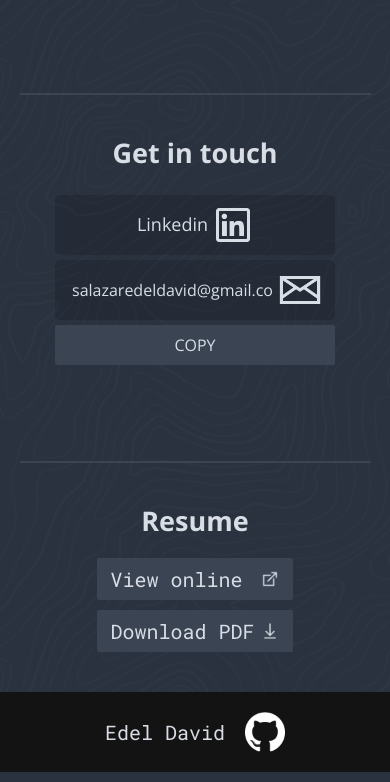
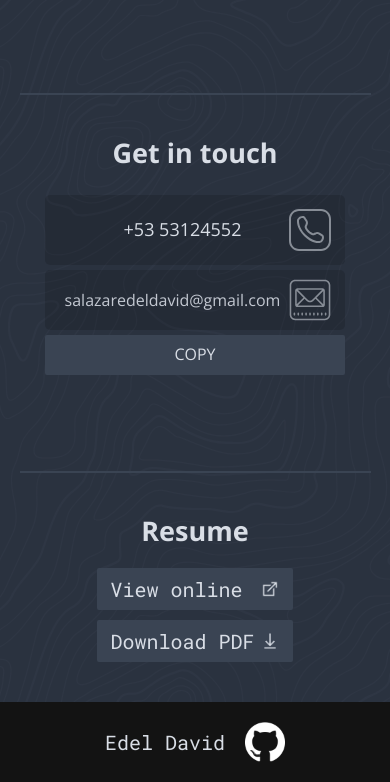
Before and after one commit to GoodLookingCoder/edeldev, a plain HTML site: page index.html in a window 390 px wide. Shown: the part 6749-7531 px from the top of the page. Drawn offline with nearby package versions, Linux system fonts and the light colour scheme.

Commit message:
Added icons of phone and email

```diff
--- a/index.html
+++ b/index.html
@@ -348,22 +348,23 @@
       <section id="contactMe">
         <h2>Get in touch</h2>
         <a
+
           id="linkedin"
           target="_blank"
           rel="noreferrer noopener"
-          href="https://www.linkedin.com/public-profile/in/sher-sheikh-3a97a8189/?challengeId=AQE1KHOPqo2BKQAAAXRl_lxpzBYAQGAH85MFBqieb38zrc3YxEA-4eoeiIpY4QoCHhIxgp2ARMa6aXT1piVfgAeFQ9sj5V9Fzw&submissionId=903f9875-4c59-3216-dd2f-6a00f51dbd1e"
+          href="tel:+53 53124552"
         >
-          Linkedin <img src="assets/linkedin.png" alt="linkedin.png" />
+          <p style="margin-left: 20px;">+53 53124552</p> <img style="position: relative; left: 44px;" src="assets/linkedin.svg" alt="linkedin.png" />
         </a>
         <div id="emailContainer">
           <a
             id="emailLink"
-            href="mailto:sher.sheikh77@gmail.com"
+            href="mailto:salazaredeldavid@gmail.com"
             target="_blank"
             rel="noreferrer noopener"
           >
             <input id="email" value="salazaredeldavid@gmail.com" readonly />
-            <img src="assets/email.png" alt="email.png" />
+            <img src="assets/email.svg" alt="email.png" />
           </a>
           <button id="copyBtn">COPY</button>
         </div>
@@ -374,7 +375,7 @@
         <h2>Resume</h2>
         <div id="resumeLinks">
           <a
-            href="https://drive.google.com/file/d/130aH6DetD1lzgA3iC0Oxvil8QP3Mi8k3/view?usp=sharing"
+            href="https://drive.google.com/file/d/1PPmsW9RL0xbnXUlgT3oktyWNzYCP_Ucg/view?usp=sharing"
             target="_blank"
             rel="noreferrer noopener"
           >
--- a/style.css
+++ b/style.css
@@ -299,7 +299,7 @@ b.aftereffects {
   background-color: transparent;
   border: none;
   margin: 0;
-  color: var(--fontColor);
+  color: #c3c8d1;
   font-size: 16px;
   width: 100%;
   text-align: center;
@@ -314,7 +314,7 @@ b.aftereffects {
   grid-column-end: 3;
   height: 60px;
   margin-bottom: 5px;
-  width: 280px;
+  width: 300px;
 }
 #copyBtn {
   display: flex;
@@ -328,14 +328,14 @@ b.aftereffects {
   align-items: center;
   cursor: pointer;
   height: 40px;
-  width: 280px;
+  width: 300px;
   margin: 0 auto;
   color: var(--fontColor);
   border: none;
 }
 
 #linkedin {
-  width: 280px;
+  width: 300px;
 }
 
 #copySuccess {
```
Also changed, not shown: assets/email.svg (added), assets/emailm.png (renamed from assets/email.png), assets/linkedin.svg (added), assets/linkedinm.png (renamed from assets/linkedin.png).
